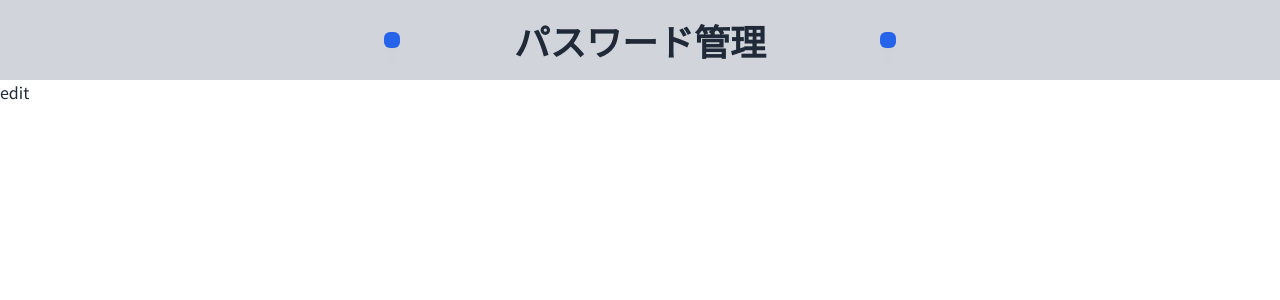
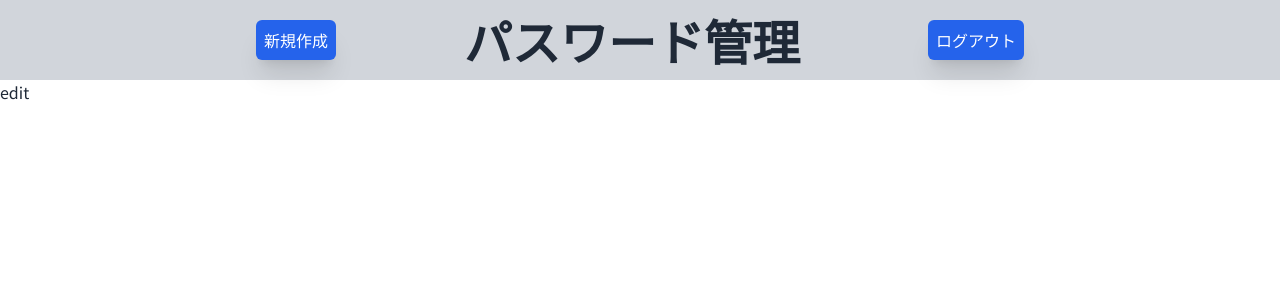
Before and after one commit to remon2207/portfolio-frontend-password-manager, a Next.js app: page /edit in a window 1280 px wide. Shown: the top 300 px of the page. Built offline with nearby package versions, Linux system fonts and the light colour scheme.

Commit message:
fix: クラスの変更・コンポーネント名を変更

```diff
--- a/src/components/molecules/HeaderBar.tsx
+++ b/src/components/molecules/HeaderBar.tsx
@@ -1,15 +1,15 @@
-import { Button } from '@/components/atoms/Button'
+import { CustomLink } from '@/components/atoms/CustomLink'
 import { Title } from '@/components/atoms/Title'
 
 export const HeaderBar = () => {
   return (
     <div className="flex h-20 justify-between">
-      <Button buttonName="新規作成" className="header-button ml-96" href="create" />
+      <CustomLink className="header-button ml-4 md:ml-20 xl:ml-64" href="create" linkName="新規作成" />
       <Title
-        className="my-auto text-center text-4xl font-bold underline-offset-8 hover:underline"
+        className="my-auto text-center text-2xl font-bold underline-offset-8 hover:underline md:text-4xl xl:text-5xl"
         title="パスワード管理"
       />
-      <Button buttonName="ログアウト" className="header-button mr-96" href="/signin" />
+      <CustomLink className="header-button mr-4 md:mr-20 xl:mr-64" href="/signin" linkName="ログアウト" />
     </div>
   )
 }
```
